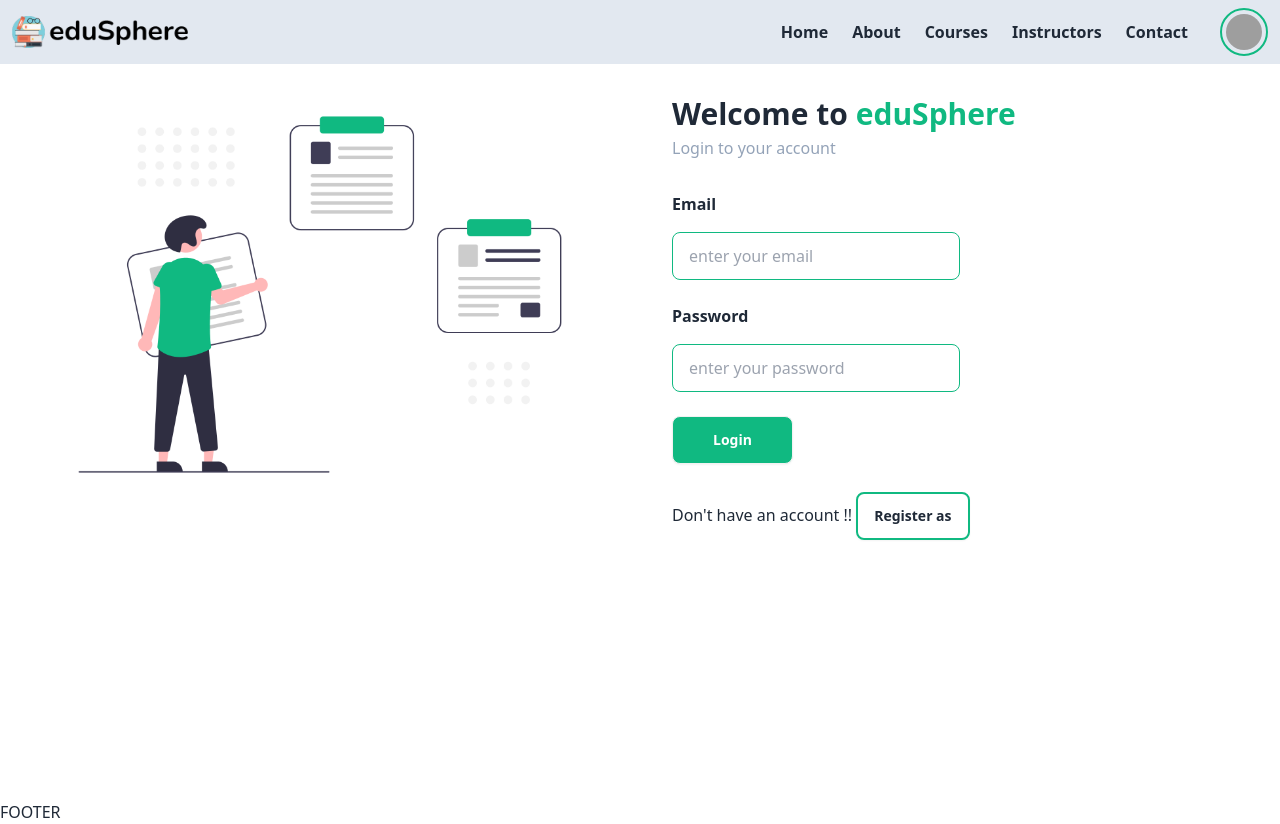
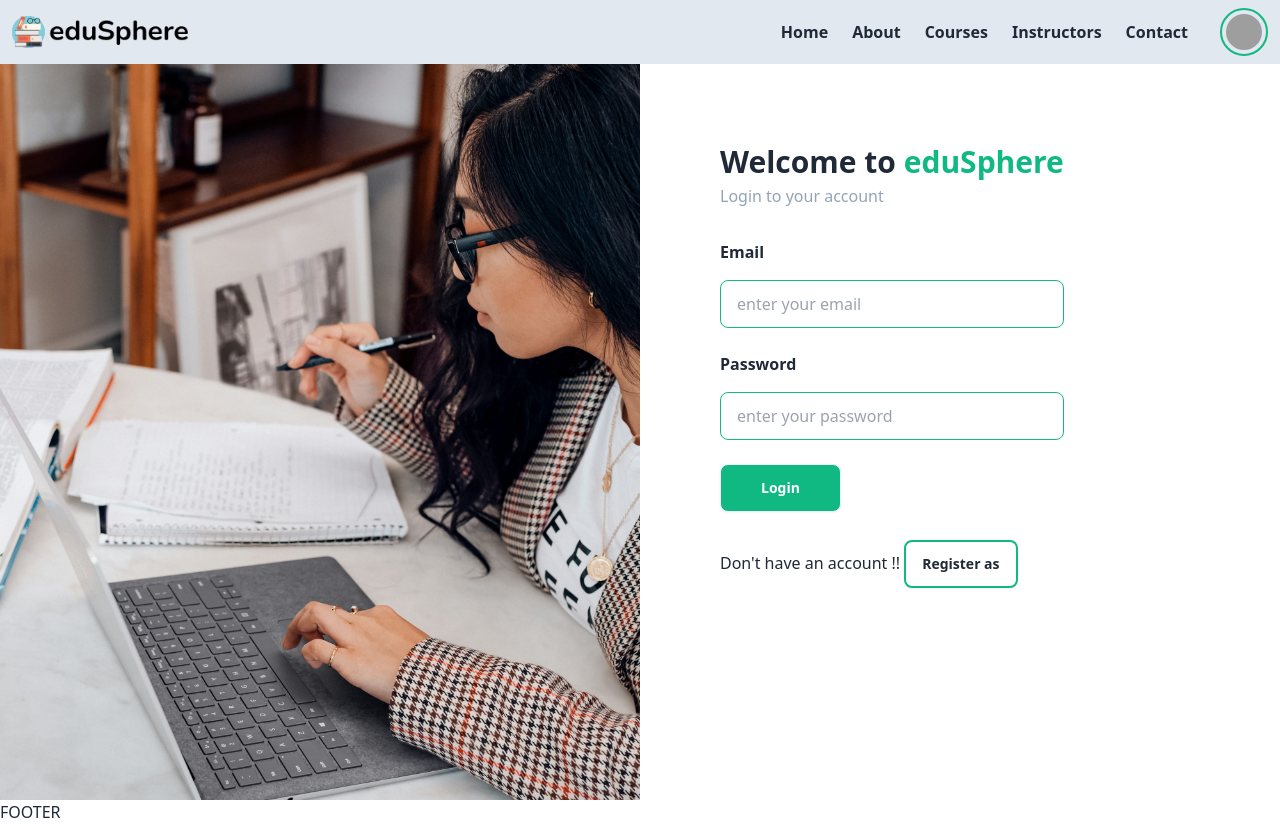
Before and after one commit to S-Alif/Edu-Sphere, a React (Vite) app in the folder main/frontend/: page /login in a window 1280 px wide. Built offline with nearby package versions, Linux system fonts and the light colour scheme; grey boxes are pictures that could not be loaded.

Commit message:
[UPDATE] login page design

```diff
--- a/main/frontend/src/assets/css/loginPage.css
+++ b/main/frontend/src/assets/css/loginPage.css
@@ -1,7 +1,6 @@
 /* login page design */
-.login-page{
+.login-page {
   width: 100%;
   height: calc(100vh - 64px);
   top: 64px;
-  overflow: hidden;
 }
--- a/main/frontend/src/pages/LoginPage.jsx
+++ b/main/frontend/src/pages/LoginPage.jsx
@@ -1,32 +1,37 @@
 // import image
-import loginPageIllustration from '../assets/imgs/login-illustration-1.png'
+import { useState } from 'react';
+import loginPageIllustration from '../assets/imgs/login-illustration-1.jpg'
 
 const LoginPage = () => {
+
+    const [email, setEmail] = useState("")
+    const [pass, setPass] = useState("")
+
     return (
         <>
             <section className="login-page">
-                <div className="grid grid-cols-1 lg:grid-cols-2">
+                <div className="flex justify-center lg:justify-normal h-full">
 
-                    <div className="image-box">
+                    <div className="image-box w-1/2 lg:block hidden h-full overflow-hidden">
                         <img src={loginPageIllustration} alt="login page illustration" />
                     </div>
 
                     {/* form content */}
-                    <div className="form-content py-8 px-4 lg:px-8">
+                    <div className="form-content py-8 lg:py-20 px-4 lg:px-20 shadow-lg lg:shadow-none my-12 lg:my-0">
 
                         <h1 className='text-3xl font-bold'>Welcome to <span className='text-emerald-500'>eduSphere</span></h1>
                         <p className='pt-1 text-slate-400'>Login to your account</p>
 
                         <form action="" className='pt-8 w-full'>
 
-                            <div className="w-full lg:w-1/2">
+                            <div className="w-full">
                                 <label htmlFor="email" className='font-semibold'>Email</label>
-                                <input type="email" className='form-control input input-bordered border-emerald-500 mt-4 mb-6 w-full' name='email' id='email' placeholder='enter your email' autoComplete='false' />
+                                <input type="email" className='form-control input input-bordered border-emerald-500 mt-4 mb-6 w-full' name='email' id='email' placeholder='enter your email' autoComplete='false' onChange={(e) => setEmail(e.target.value)} />
                             </div>
 
-                            <div className="w-full lg:w-1/2">
+                            <div className="w-full">
                                 <label htmlFor="pass" className='font-semibold'>Password</label>
-                                <input type="password" className='form-control input input-bordered border-emerald-500 w-full mt-4' name='pass' id='pass' placeholder='enter your password' />
+                                <input type="password" className='form-control input input-bordered border-emerald-500 w-full mt-4' name='pass' id='pass' placeholder='enter your password' onChange={(e) => setPass(e.target.value)} />
                             </div>
 
                             <button type='button' className='btn bg-emerald-500 text-white px-10 mt-6 hover:bg-green-700'>Login</button>
@@ -35,7 +40,7 @@ const LoginPage = () => {
 
                         {/* route to registration */}
                         <div className="pt-6">
-                            <p>
+                            <div>
                                 Don&apos;t have an account !!
                                 <details className="dropdown lg:dropdown-right">
                                     <summary className="m-1 btn bg-transparent hover:bg-emerald-500 hover:text-white border-2 border-emerald-500">Register as</summary>
@@ -44,7 +49,7 @@ const LoginPage = () => {
                                         <li><button className='hover:bg-emerald-500 hover:text-white'>Instructor</button></li>
                                     </ul>
                                 </details>
-                            </p>
+                            </div>
                         </div>
                     </div>
 
```
Also changed, not shown: main/frontend/src/assets/imgs/login-illustration-1.jpg (added), main/frontend/src/assets/imgs/login-illustration-1.png (deleted).
